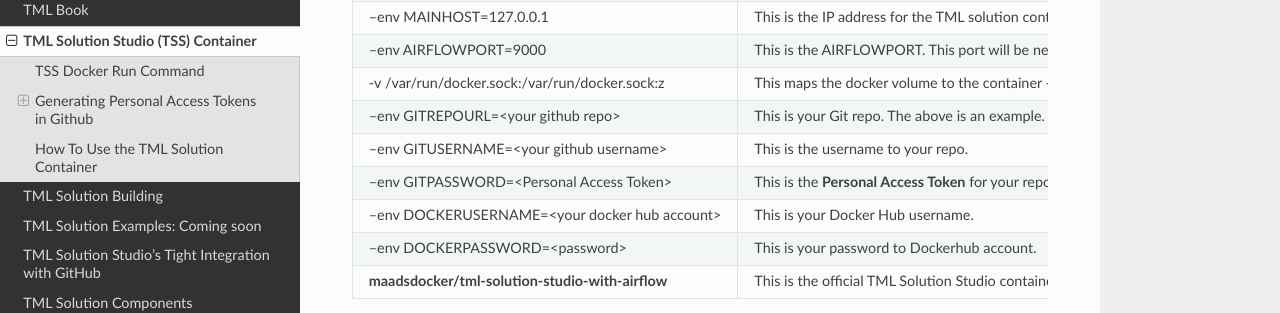
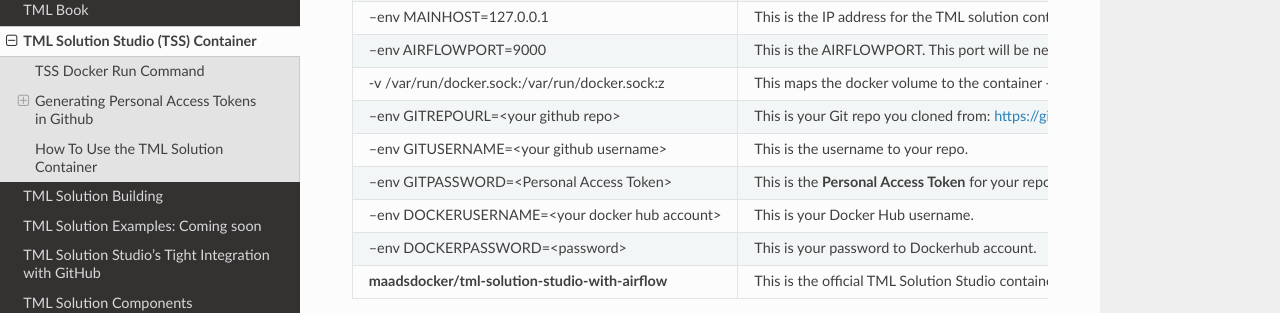
Before and after one commit to smaurice101/readthedocs, a Sphinx documentation site: the page built from docs/source/docker.rst, in a window 1280 px wide and 900 px high, scrolled down 925 px. Shown: the part 151-464 px from the top of the window. Built offline with Sphinx 7.4.7 and the Read the Docs theme 2.0.0, drawn with Linux system fonts in a browser that asks for light colours.

Commit message:
Update docker.rst

```diff
--- a/docs/source/docker.rst
+++ b/docs/source/docker.rst
@@ -54,7 +54,7 @@
    * - -v /var/run/docker.sock:/var/run/docker.sock:z
      - This maps the docker volume to the container - so TML studio can automatically build your solution container.
    * - --env GITREPOURL=<your github repo>
-     - This is your Git repo. The above is an example.
+     - This is your Git repo you cloned from: https://github.com/smaurice101/raspberrypi.git.
    * - --env GITUSERNAME=<your github username>
      - This is the username to your repo.
    * - --env GITPASSWORD=<Personal Access Token>
```
